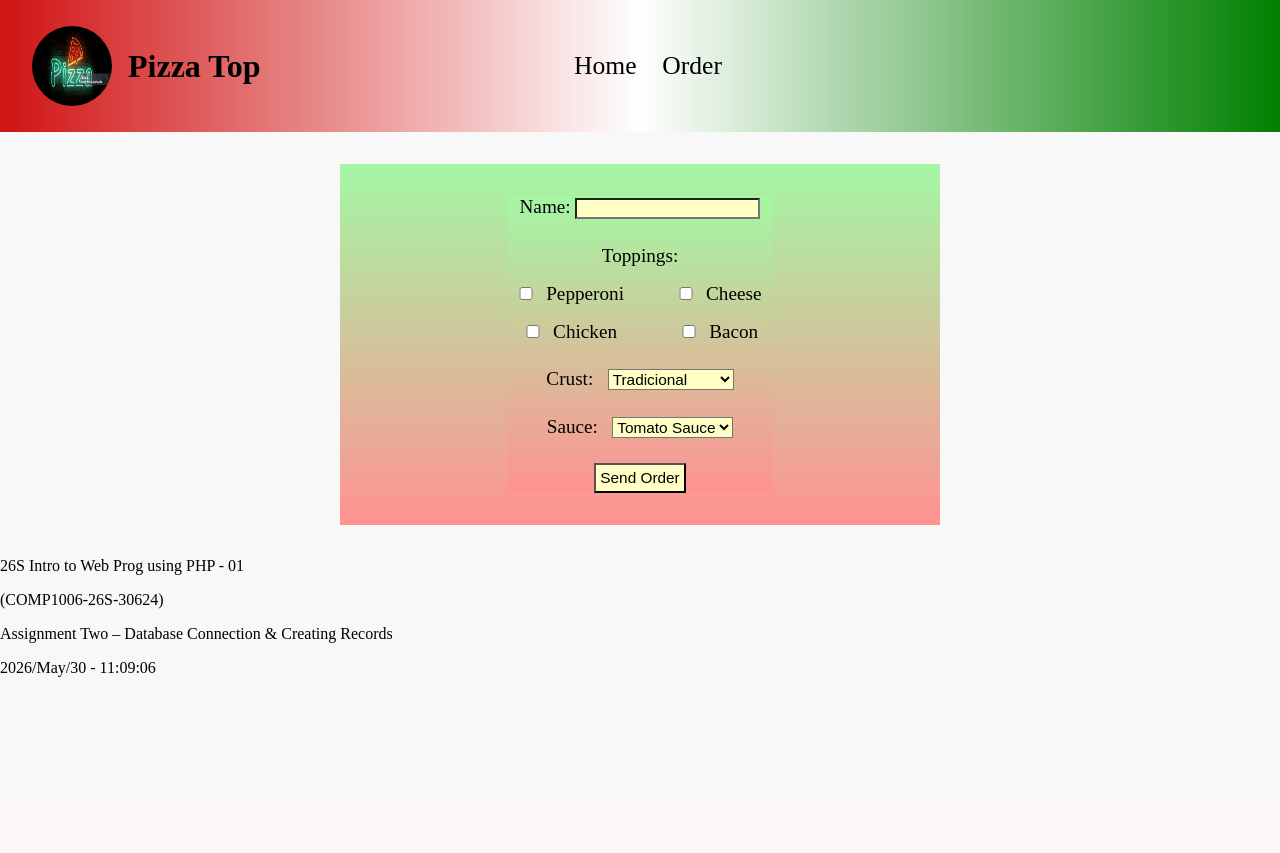
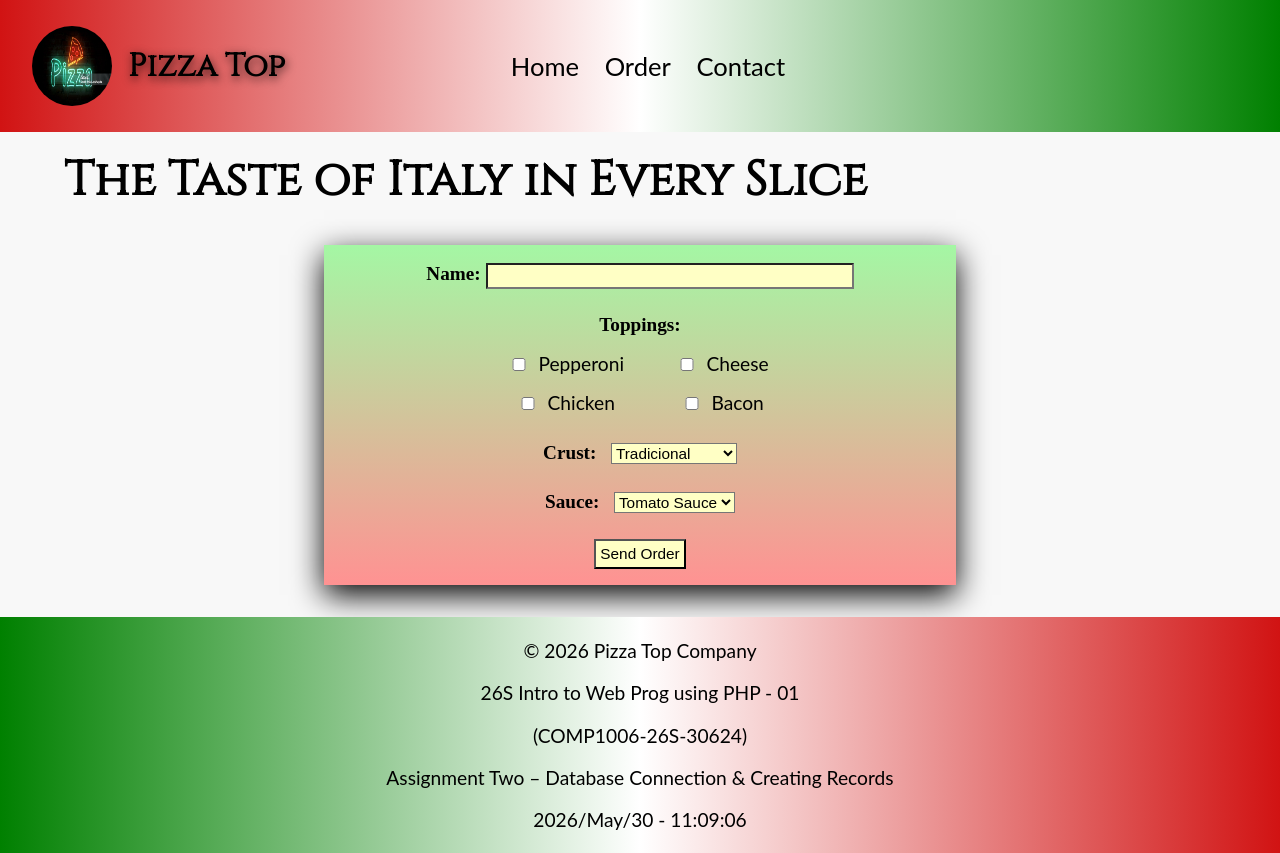
Before and after one commit to leonardojoseambrosio-lang/Summer2026-PHP, a PHP site: page / in a window 1280 px wide. Before the commit the page ends 677 px from the top, so only its background shows below. Run offline with PHP 8.4, Linux system fonts and the light colour scheme.

Commit message:
Assignment Two - 7/19/2026 - 1:31PM

```diff
--- a/assignment2/css/style.css
+++ b/assignment2/css/style.css
@@ -1,6 +1,20 @@
+@import url('https://fonts.googleapis.com/css2?family=Alata&family=Cinzel&family=Yellowtail&display=swap');
+
+:root{
+    --font-Lato: 'Lato', sans-serif;
+    --font-PlayfairDisplay: 'Playfair Display', serif;
+    --font-Cinzel: 'Cinzel', serif;
+}
+
 body{
     margin: 0;
     background: #f8f8f8;
+    font-family: var(--font-Lato);
+}
+
+label{
+    font-family: var(--font-PlayfairDisplay);
+    font-weight: 800;
 }
 
 /* HEADER */
@@ -21,7 +35,12 @@ body{
     align-items: center;
     gap: 1rem;
     font-size: clamp(1.4rem, 3vw, 2rem);
-    font-weight: 800;
+    font-family: var(--font-Cinzel);
+    font-weight: 900;
+}
+
+.logo span{
+    text-shadow: 1px 3px 10px rgba(0, 0, 0, 0.73);
 }
 
 .logo img{
@@ -53,20 +72,31 @@ body{
 }
 
 /* FORM */
+.title{
+    margin: 1rem 1rem 1rem 4rem;
+    font-family: var(--font-Cinzel);
+    font-weight: 900;
+    font-size: 3rem;
+}
+
 .order-form{
     display: grid;
     grid-template-columns: 1fr;
     margin: 2rem auto;
+    padding: 1rem;
     gap: clamp(1rem, 20vw, 1.6rem);
     justify-items: center;
     align-items: center;
     max-width: 600px;
     background:linear-gradient(to bottom, rgb(164, 247, 164), rgb(255, 146, 146));
+    box-shadow: 0 10px 30px rgb(0, 0, 0);
     font-size: 1.2rem;
 }
 
 .input-container input{
     background: rgb(255, 255, 197);
+    width: 360px;
+    height: 20px;
 }
 
 .checkbox-container{
@@ -121,6 +151,9 @@ body{
     margin-bottom: 1rem;
     padding: 0.8rem;
     font-size: 1.2rem;
+    width: 40%;
+    justify-self: center;
+    text-align: center;
 }
 
 .order-error{
@@ -130,4 +163,22 @@ body{
     margin-bottom: 1rem;
     padding: 0.8rem;
     font-size: 1.2rem;
+    width: 40%;
+    justify-self: center;
+    text-align: center;
 }
+
+/* FOOTER */
+
+.footer-info{
+    display: grid;
+    align-items: center;
+    justify-items: center;
+    font-size: 1.2rem;
+    padding: 0.8rem;
+    background: linear-gradient(to left, #d11313, #ffffff, #008000);
+}
+
+.footer-info p{
+    margin: 0.6rem;
+}
--- a/assignment2/templates/footer.php
+++ b/assignment2/templates/footer.php
@@ -1,4 +1,5 @@
-        <footer class="footer-info">
+        <footer class="footer-info" id="Contact">
+            <p>&copy; 2026 Pizza Top Company</p>
             <p>26S Intro to Web Prog using PHP - 01</p>
             <p>(COMP1006-26S-30624)</p>
             <p>Assignment Two – Database Connection & Creating Records</p>
--- a/assignment2/templates/form.php
+++ b/assignment2/templates/form.php
@@ -1,5 +1,6 @@
-<main class="order-form">
-    <form class="order-form" action="index.php" method="POST">
+<main class="main-form">
+    <h1 class="title">The Taste of Italy in Every Slice</h1>
+    <form class="order-form" action="index.php" method="POST" id="Order">
 
         <div class="input-container">
             <label>Name:</label>
@@ -51,11 +52,11 @@
         if ($checkMessage === true) {
             $lastName = $_POST['username'];
             echo '<div class="order-received">
-                    <span>' . htmlspecialchars($lastName) . ', your order has been received!</span>
+                    <span>' . htmlspecialchars($lastName) . ', your order has been received!</span> <span style="color: green; font-weight: bold;">✔</span>
                   </div>';
         } else {
             echo '<div class="order-error">
-                    <span>Error to process the order... try again!</span>
+                    <span>Error to process the order... try again!</span> <span style="color: red; font-weight: bold;">❌</span>
                   </div>';
         }
     }
--- a/assignment2/templates/header.php
+++ b/assignment2/templates/header.php
@@ -10,7 +10,7 @@
     </head>
     <body>
         <header>
-            <nav class="nav-wrapper">
+            <nav class="nav-wrapper" id="Home">
                 <div class="logo">
                     <img title="Pizza Icon" alt="Pizza Icon" class="icon" src="./assets/pizzalogo.jpg">
                     <span>Pizza Top</span>
@@ -18,6 +18,7 @@
                 <div class="nav-links">
                     <a id="home-link" title="Home" href="#Home">Home</a>
                     <a id="order-link" title="Order" href="#Order">Order</a>
+                    <a id="order-link" title="Order" href="#Contact">Contact</a>
                 </div>
             </nav>
         </header>
```
